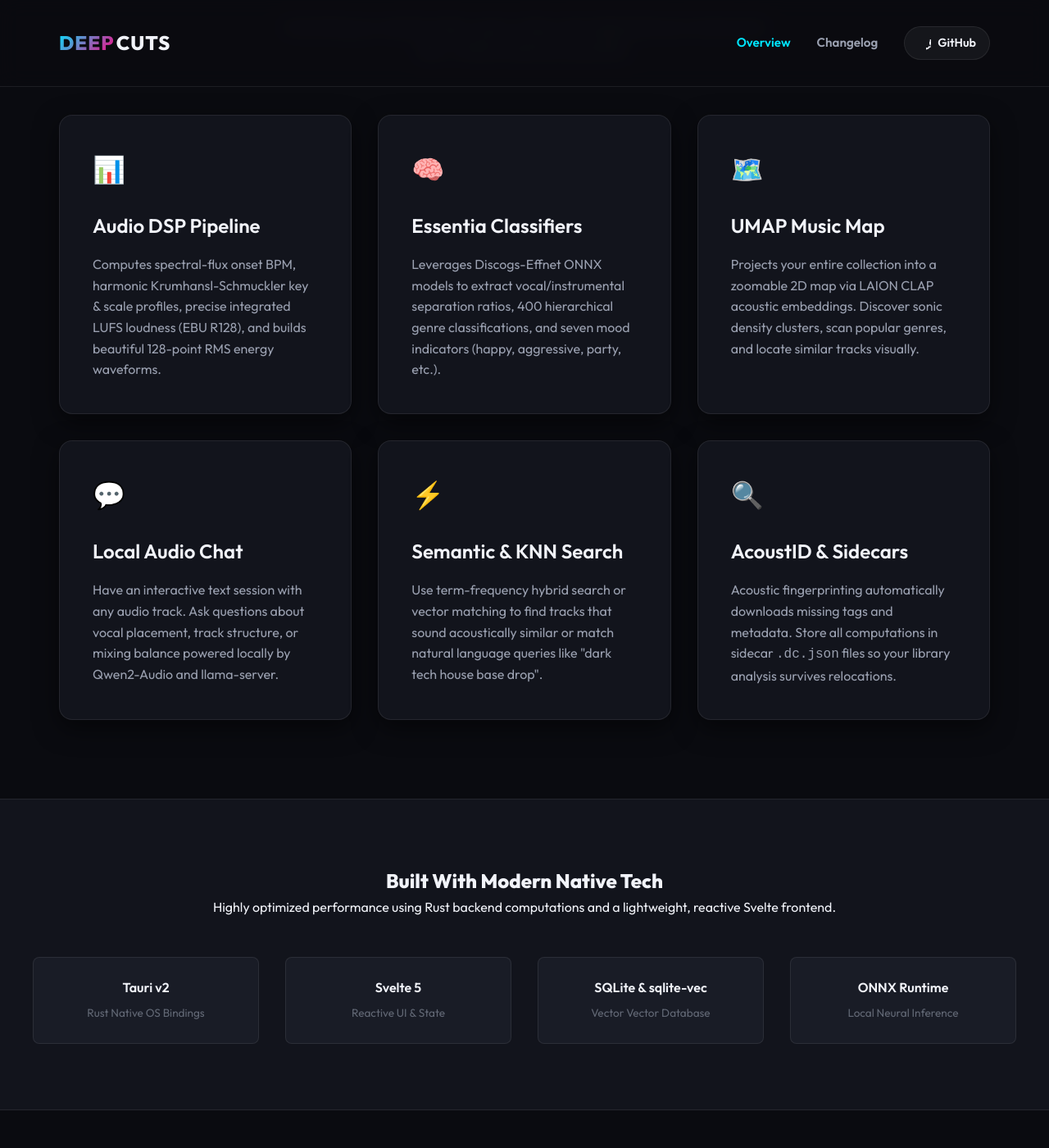
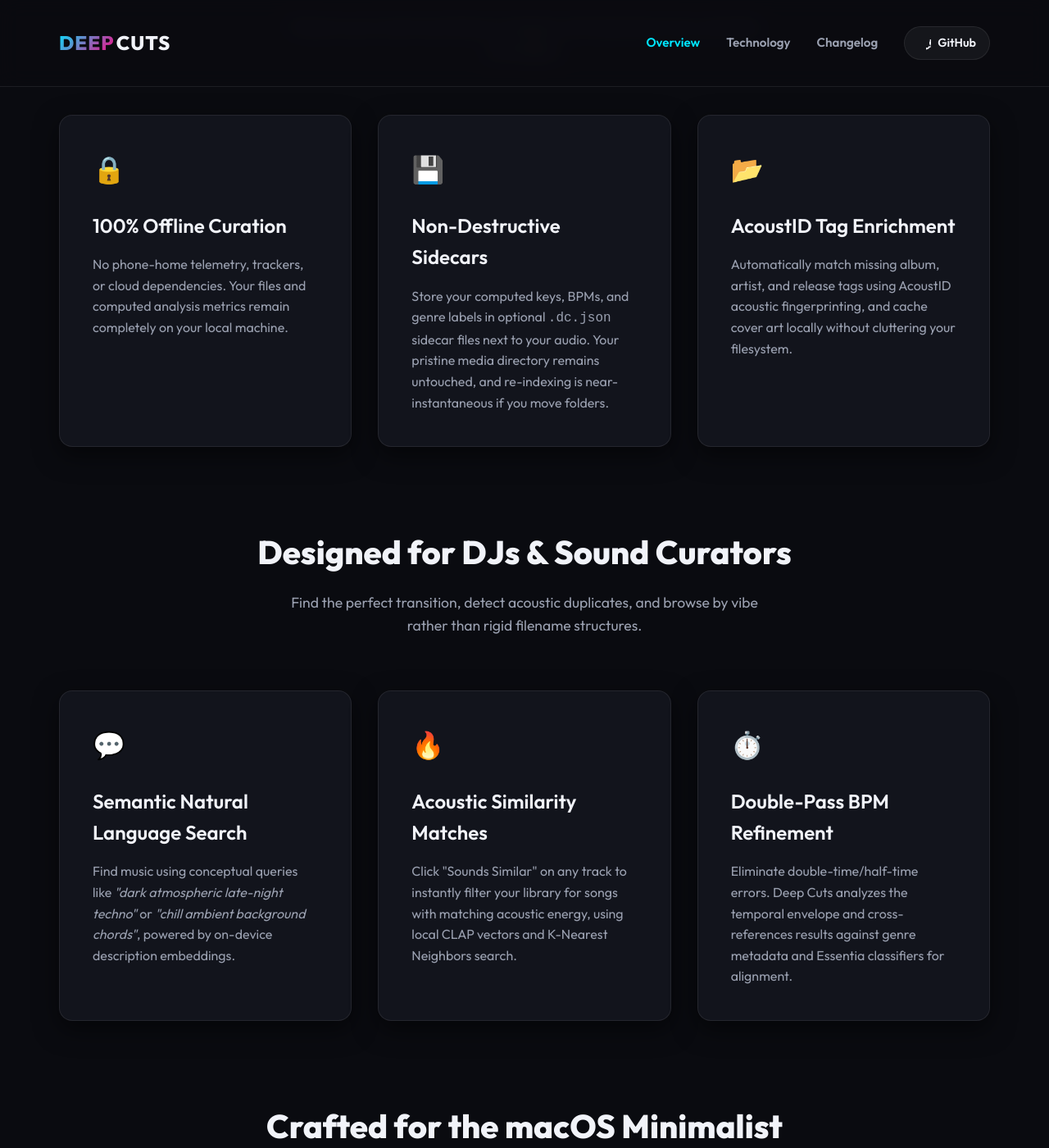
Before and after one commit to robertolupi/deep-cuts, a Jekyll site: the page built from docs/index.html, in a window 1280 px wide and 1400 px high, scrolled down 764 px. Shown: the whole window at 82% size. Built offline with Jekyll 4.4.1, drawn with Linux system fonts in a browser that asks for light colours; some of the changed text lies outside the part shown.

Commit message:
feat: restructure public website into user-focused landing page and tech sub-page

```diff
--- a/docs/_layouts/default.html
+++ b/docs/_layouts/default.html
@@ -26,6 +26,7 @@
       </a>
       <nav class="site-nav">
         <a href="{{ '/' | relative_url }}" class="nav-link {% if page.url == '/' %}active{% endif %}">Overview</a>
+        <a href="{{ '/tech/' | relative_url }}" class="nav-link {% if page.url contains 'tech' %}active{% endif %}">Technology</a>
         <a href="{{ '/changelog/' | relative_url }}" class="nav-link {% if page.url contains 'changelog' %}active{% endif %}">Changelog</a>
         <a href="https://github.com/robertolupi/deep-cuts" target="_blank" rel="noopener noreferrer" class="nav-btn-github">
           <svg class="github-icon" viewBox="0 0 16 16" width="16" height="16" aria-hidden="true">
--- a/docs/index.html
+++ b/docs/index.html
@@ -5,93 +5,99 @@
 
 <!-- Hero Section -->
 <section class="hero">
-  <span class="hero-tag">100% Offline & Private</span>
-  <h1>Analyze Your Music Library with <span class="hero-gradient">Deep Cuts</span></h1>
-  <p class="hero-desc">An offline-first desktop studio audio analyzer and reference library organizer. Reveal the underlying musical and sonic structure of your tracks using local DSP and private machine learning.</p>
+  <span class="hero-tag">Native macOS App</span>
+  <h1>Take Control of Your <span class="hero-gradient">Music Collection</span></h1>
+  <p class="hero-desc">Deep Cuts is a private, offline-first music organizer and spatial mapping utility. Analyze, search, and catalog your local audio library using on-device machine learning and signal processing.</p>
   <div class="hero-actions">
     <a href="https://github.com/robertolupi/deep-cuts/releases" target="_blank" rel="noopener noreferrer" class="btn btn-primary">
-      Download for macOS (Apple Silicon)
+      Download for macOS
     </a>
     <a href="https://github.com/robertolupi/deep-cuts" target="_blank" rel="noopener noreferrer" class="btn btn-secondary">
-      View GitHub Repo
+      Explore the Code
     </a>
   </div>
 </section>
 
-<!-- Feature Grid Section -->
+<!-- Persona-Focused Section: The Archivist -->
 <section class="features-section">
   <div class="section-header">
-    <h2>Advanced Audio Intelligence Features</h2>
-    <p>Everything you need to index, query, study, and understand your local sound files—without external cloud APIs.</p>
+    <h2>Built for the Sovereign Music Archivist</h2>
+    <p>Preserve your local music library's integrity with absolute privacy and data sovereignty.</p>
   </div>
 
   <div class="features-grid">
-    <!-- Card 1 -->
     <div class="feature-card">
-      <span class="feature-icon">📊</span>
-      <h3>Audio DSP Pipeline</h3>
-      <p>Computes spectral-flux onset BPM, harmonic Krumhansl-Schmuckler key & scale profiles, precise integrated LUFS loudness (EBU R128), and builds beautiful 128-point RMS energy waveforms.</p>
+      <span class="feature-icon">🔒</span>
+      <h3>100% Offline Curation</h3>
+      <p>No phone-home telemetry, trackers, or cloud dependencies. Your files and computed analysis metrics remain completely on your local machine.</p>
     </div>
 
-    <!-- Card 2 -->
     <div class="feature-card">
-      <span class="feature-icon">🧠</span>
-      <h3>Essentia Classifiers</h3>
-      <p>Leverages Discogs-Effnet ONNX models to extract vocal/instrumental separation ratios, 400 hierarchical genre classifications, and seven mood indicators (happy, aggressive, party, etc.).</p>
+      <span class="feature-icon">💾</span>
+      <h3>Non-Destructive Sidecars</h3>
+      <p>Store your computed keys, BPMs, and genre labels in optional <code>.dc.json</code> sidecar files next to your audio. Your pristine media directory remains untouched, and re-indexing is near-instantaneous if you move folders.</p>
     </div>
 
-    <!-- Card 3 -->
     <div class="feature-card">
-      <span class="feature-icon">🗺️</span>
-      <h3>UMAP Music Map</h3>
-      <p>Projects your entire collection into a zoomable 2D map via LAION CLAP acoustic embeddings. Discover sonic density clusters, scan popular genres, and locate similar tracks visually.</p>
-    </div>
-
-    <!-- Card 4 -->
-    <div class="feature-card">
-      <span class="feature-icon">💬</span>
-      <h3>Local Audio Chat</h3>
-      <p>Have an interactive text session with any audio track. Ask questions about vocal placement, track structure, or mixing balance powered locally by Qwen2-Audio and llama-server.</p>
-    </div>
-
-    <!-- Card 5 -->
-    <div class="feature-card">
-      <span class="feature-icon">⚡</span>
-      <h3>Semantic & KNN Search</h3>
-      <p>Use term-frequency hybrid search or vector matching to find tracks that sound acoustically similar or match natural language queries like "dark tech house base drop".</p>
-    </div>
-
-    <!-- Card 6 -->
-    <div class="feature-card">
-      <span class="feature-icon">🔍</span>
-      <h3>AcoustID & Sidecars</h3>
-      <p>Acoustic fingerprinting automatically downloads missing tags and metadata. Store all computations in sidecar <code>.dc.json</code> files so your library analysis survives relocations.</p>
+      <span class="feature-icon">📂</span>
+      <h3>AcoustID Tag Enrichment</h3>
+      <p>Automatically match missing album, artist, and release tags using AcoustID acoustic fingerprinting, and cache cover art locally without cluttering your filesystem.</p>
     </div>
   </div>
 </section>
 
-<!-- Tech Stack Section -->
-<section class="tech-section">
-  <div class="tech-container">
-    <h2>Built With Modern Native Tech</h2>
-    <p>Highly optimized performance using Rust backend computations and a lightweight, reactive Svelte frontend.</p>
-    <div class="tech-grid">
-      <div class="tech-item">
-        <span class="tech-name">Tauri v2</span>
-        <span class="tech-desc">Rust Native OS Bindings</span>
-      </div>
-      <div class="tech-item">
-        <span class="tech-name">Svelte 5</span>
-        <span class="tech-desc">Reactive UI & State</span>
-      </div>
-      <div class="tech-item">
-        <span class="tech-name">SQLite & sqlite-vec</span>
-        <span class="tech-desc">Vector Vector Database</span>
-      </div>
-      <div class="tech-item">
-        <span class="tech-name">ONNX Runtime</span>
-        <span class="tech-desc">Local Neural Inference</span>
-      </div>
+<!-- Persona-Focused Section: The DJ / Curator -->
+<section class="features-section">
+  <div class="section-header">
+    <h2>Designed for DJs & Sound Curators</h2>
+    <p>Find the perfect transition, detect acoustic duplicates, and browse by vibe rather than rigid filename structures.</p>
+  </div>
+
+  <div class="features-grid">
+    <div class="feature-card">
+      <span class="feature-icon">💬</span>
+      <h3>Semantic Natural Language Search</h3>
+      <p>Find music using conceptual queries like <em>"dark atmospheric late-night techno"</em> or <em>"chill ambient background chords"</em>, powered by on-device description embeddings.</p>
+    </div>
+
+    <div class="feature-card">
+      <span class="feature-icon">🔥</span>
+      <h3>Acoustic Similarity Matches</h3>
+      <p>Click "Sounds Similar" on any track to instantly filter your library for songs with matching acoustic energy, using local CLAP vectors and K-Nearest Neighbors search.</p>
+    </div>
+
+    <div class="feature-card">
+      <span class="feature-icon">⏱️</span>
+      <h3>Double-Pass BPM Refinement</h3>
+      <p>Eliminate double-time/half-time errors. Deep Cuts analyzes the temporal envelope and cross-references results against genre metadata and Essentia classifiers for alignment.</p>
     </div>
   </div>
 </section>
+
+<!-- Persona-Focused Section: The App Minimalist -->
+<section class="features-section" style="margin-bottom: 6rem;">
+  <div class="section-header">
+    <h2>Crafted for the macOS Minimalist</h2>
+    <p>Ditch bloated, resource-heavy web wrappers and complex command line developer setups.</p>
+  </div>
+
+  <div class="features-grid">
+    <div class="feature-card">
+      <span class="feature-icon">⚡</span>
+      <h3>Snappy Svelte 5 & Rust Core</h3>
+      <p>Built as a single-process Tauri 2 and native Rust application. Enjoy lightning-fast startup times and low memory footprints without running background Python services.</p>
+    </div>
+
+    <div class="feature-card">
+      <span class="feature-icon">🛡️</span>
+      <h3>Sandboxed System Safety</h3>
+      <p>Runs fully sandboxed. Deep Cuts only reads files from watched directories you explicitly select, ensuring system security and privacy.</p>
+    </div>
+
+    <div class="feature-card">
+      <span class="feature-icon">📈</span>
+      <h3>Interactive Visual Tools</h3>
+      <p>Visualize your collection with a 2D UMAP Music Map, plot relative loudness and mood spider charts, and compare audio statistical breakdowns in real time.</p>
+    </div>
+  </div>
+</section>
```
Also changed, not shown: docs/tech.md (added, +44 -0 lines).
